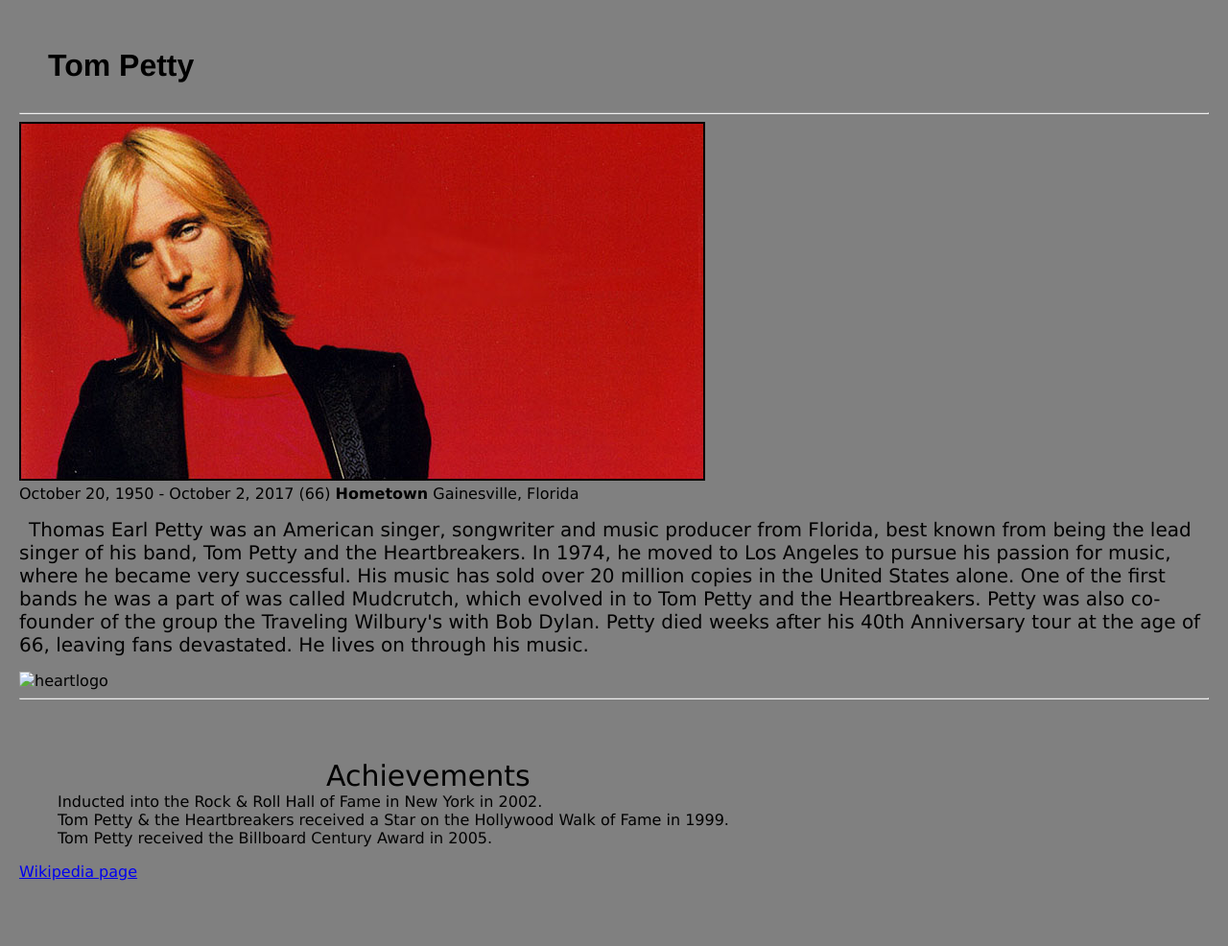
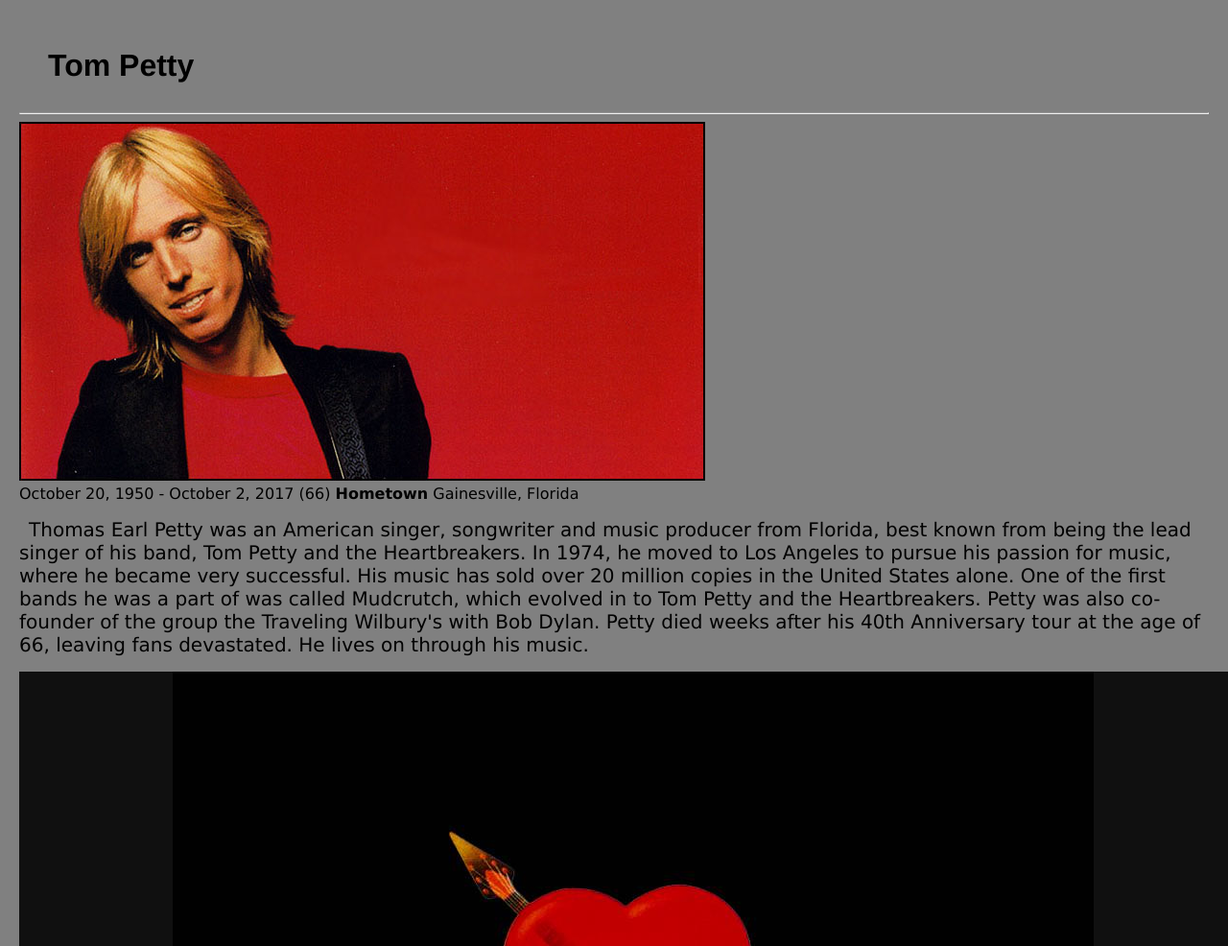
Before and after one commit to rwippel/project-one, a plain HTML site: page index.html in a window 1280 px wide. Shown: the top 986 px of the page at 96% size. Drawn offline with Linux system fonts and the light colour scheme.

Commit message:
Update index.html

```diff
--- a/index.html
+++ b/index.html
@@ -34,7 +34,7 @@
 
 </p>
 
-<img src="desktop=tompetty2.jpg" alt="heartlogo">
+<img src="assets/tompetty2.jpg" alt="heartlogo">
 <hr>
 
 <a id="achievements">
```
